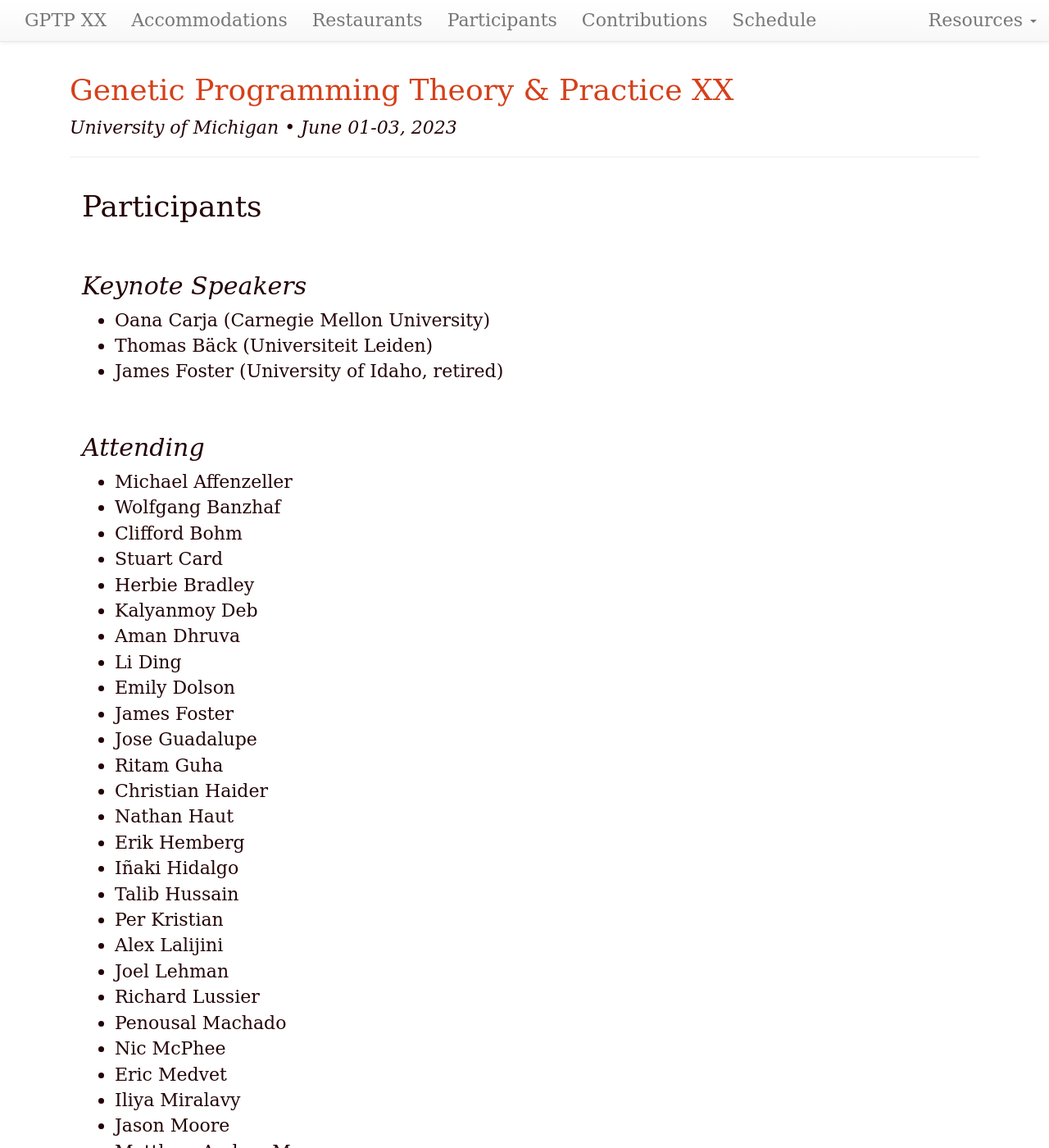
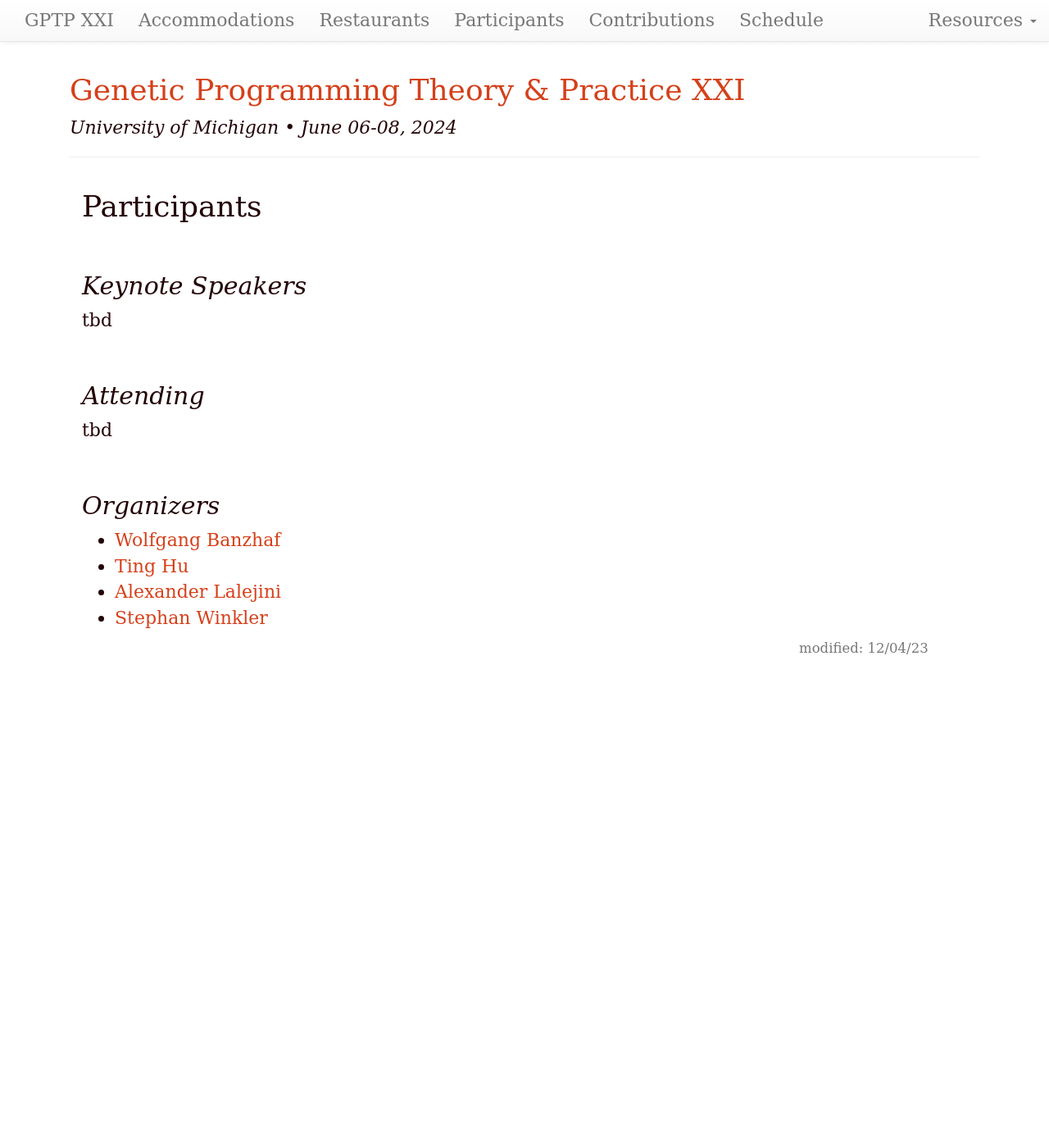
Before and after one commit to GPTP-workshop/gptp-workshop.github.io, a Jekyll site: the page built from attendees.md, in a window 1280 px wide and 1400 px high. Shown: the whole window at 82% size. Built offline with Jekyll 4.4.1, drawn with Linux system fonts in a browser that asks for light colours; our own code applies the rules of GitHub Pages for plain Markdown files; some of the changed text lies outside the part shown.

Commit message:
Update attendees.md for 2024

```diff
--- a/attendees.md
+++ b/attendees.md
@@ -1,66 +1,23 @@
 ---
 layout: default
-updated: "May 29, 2023"
-roman: "XX"
-dates: "June 01-03, 2023"
+updated: "Dec 04, 2023"
+roman: "XXI"
+dates: "June 06-08, 2024"
 ---
 
 # Participants
 
 ## Keynote Speakers
 
-- Oana Carja (Carnegie Mellon University)
-- Thomas Bäck (Universiteit Leiden)
-- James Foster (University of Idaho, retired)
+tbd
 
 ## Attending
 
-- Michael Affenzeller
-- Wolfgang Banzhaf
-- Clifford Bohm
-- Stuart Card
-- Herbie Bradley
-- Kalyanmoy Deb
-- Aman Dhruva
-- Li Ding
-- Emily Dolson
-- James Foster
-- Jose Guadalupe
-- Ritam Guha
-- Christian Haider
-- Nathan Haut
-- Erik Hemberg
-- Iñaki Hidalgo
-- Talib Hussain
-- Per Kristian
-- Alex Lalijini
-- Joel Lehman
-- Richard Lussier
-- Penousal Machado
-- Nic McPhee
-- Eric Medvet
-- Iliya Miralavy
-- Jason Moore
-- Matthew Andres Moreno
-- Una-May O’Reilly
-- Fabrício Olivetti de França
-- Anselmo Pontes
-- Bill Punch
-- Pedro Ribeiro
-- Nicolas Scalzitti
-- Jory Schossau
-- Shakiba Shahbandegan
-- Moshe Sipper
-- Lisa Soros
-- Lee Spector
-- Kai Staats
-- Bill Tozier
-- Richard Wardin
-- Ryan Zhou
+tbd
 
 ## Organizers
 
+- [Wolfgang Banzhaf](https://www.cse.msu.edu/~banzhafw/)
 - [Ting Hu](https://www.cs.queensu.ca/people/Ting/Hu)
-- [Charles Ofria](https://www.egr.msu.edu/people/profile/ofria)
-- [Leonardo Trujillo](https://www.researchgate.net/lab/Leonardo-Trujillo-Lab)
+- [Alexander Lalejini](https://www.gvsu.edu/computing/lalejini-alexander-111.htm)
 - [Stephan Winkler](http://bioinformatics.fh-hagenberg.at/site/index.php?id=36)
```
